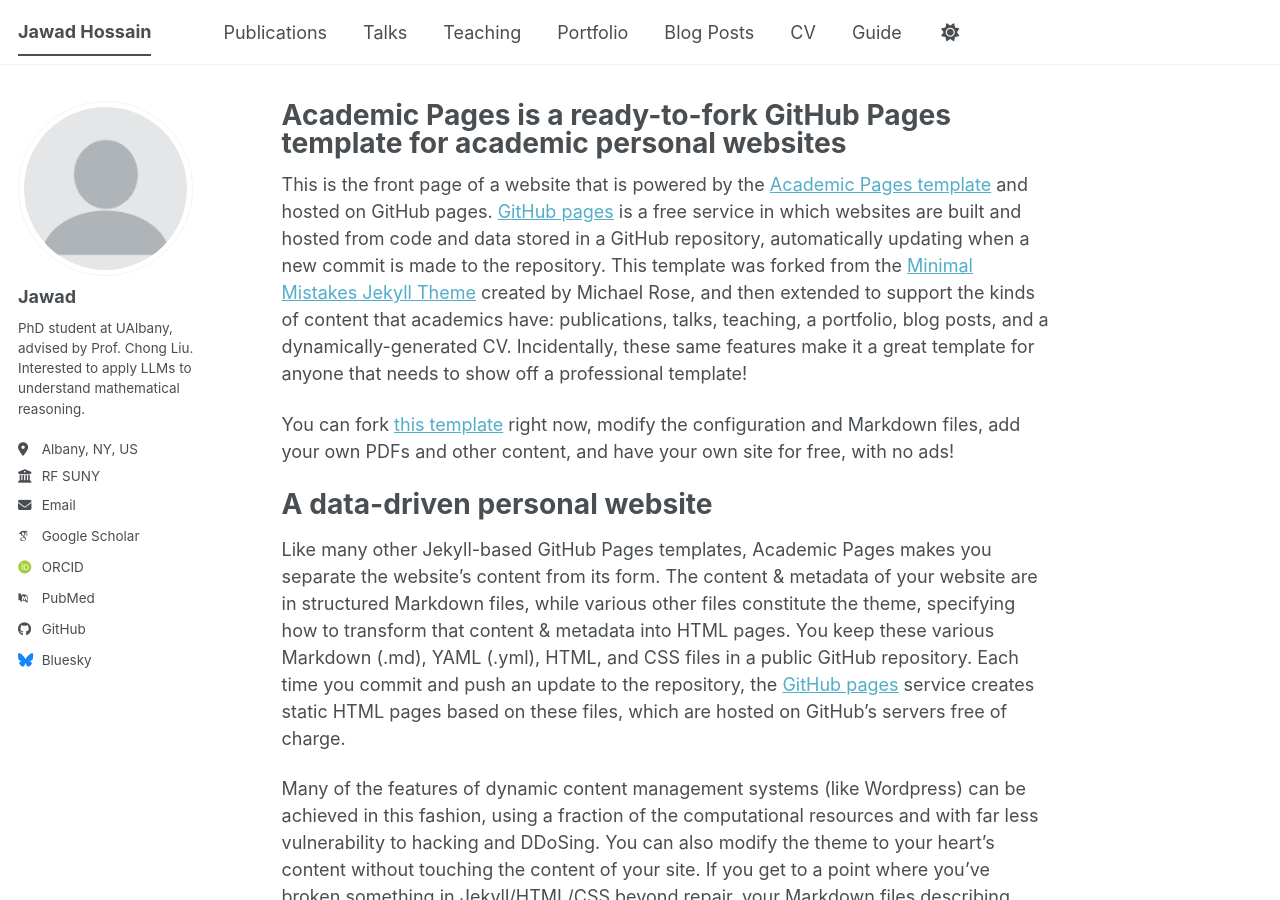
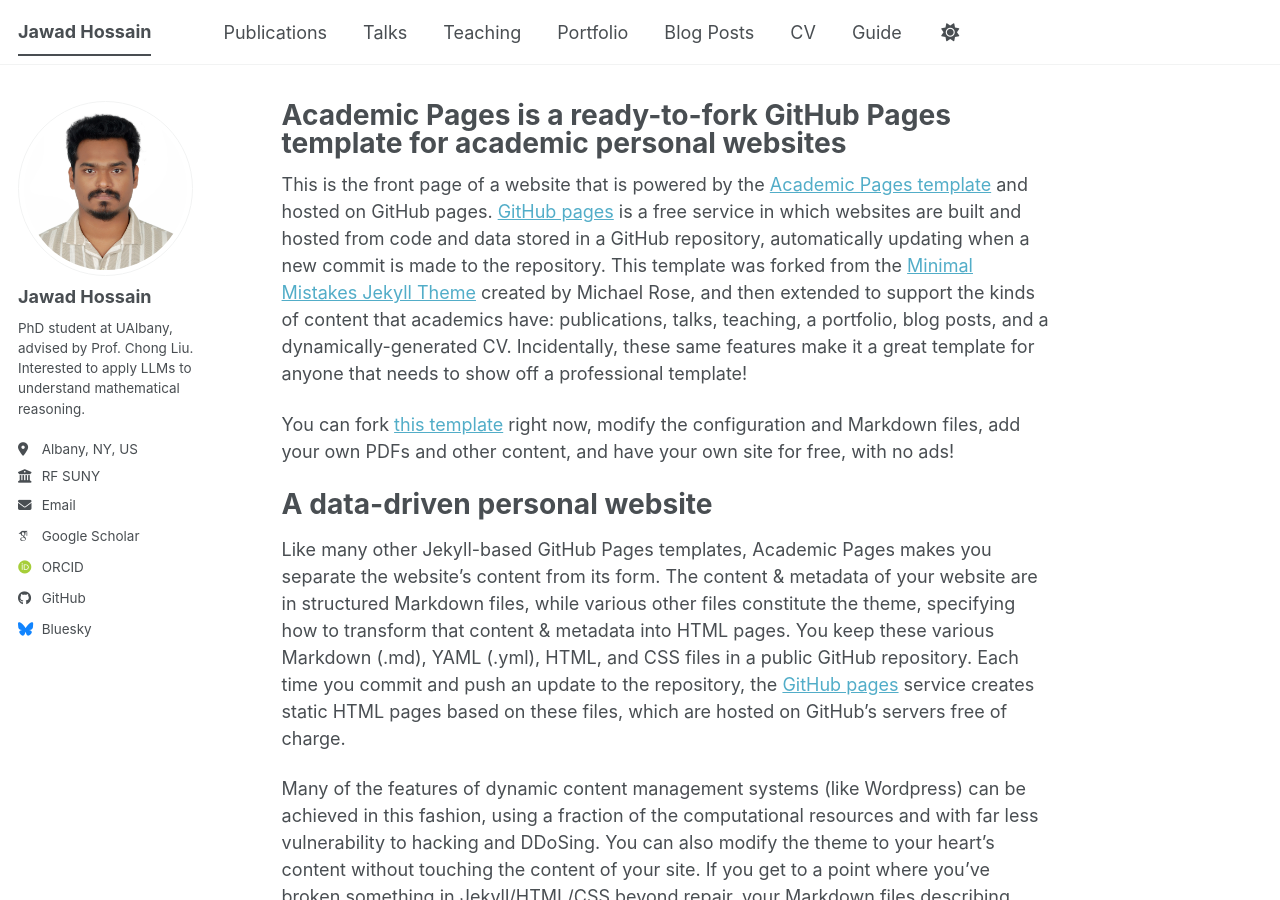
Before and after one commit to Jawad039/jawad039.github.io, a Jekyll site: the page built from _pages/about.md, in a window 1280 px wide and 900 px high. Built offline with Jekyll 4.4.1, drawn with Linux system fonts in a browser that asks for light colours; some web fonts are replaced; a script bundle is joined from its source files by our own code; library files that are not in the unit come from our copies.

Commit message:
Update _config.yml

```diff
--- a/_config.yml
+++ b/_config.yml
@@ -23,8 +23,8 @@
 #               Additional customization can be done by editing /_includes/author-profile.html
 author:
   # Biographic information
-  avatar           : "profile.png"
-  name             : "Jawad"
+  avatar           : "Jawad_US.JPG"
+  name             : "Jawad Hossain"
   pronouns         : # example: "she/her"
   bio              : "PhD student at UAlbany, advised by Prof. Chong Liu. Interested to apply LLMs to understand mathematical reasoning."
   location         : "Albany, NY, US"
@@ -41,7 +41,7 @@
   orcid            : "https://orcid.org/0009-0006-6051-8989"
   semantic         : # URL
   ssrn             : # URL
-  pubmed           : "https://www.ncbi.nlm.nih.gov/pubmed/?term=john+snow"
+  pubmed           : #"https://www.ncbi.nlm.nih.gov/pubmed/?term=john+snow"
   researchgate     : # URL
   scopus           : # URL
   zotero           : # URL
```
